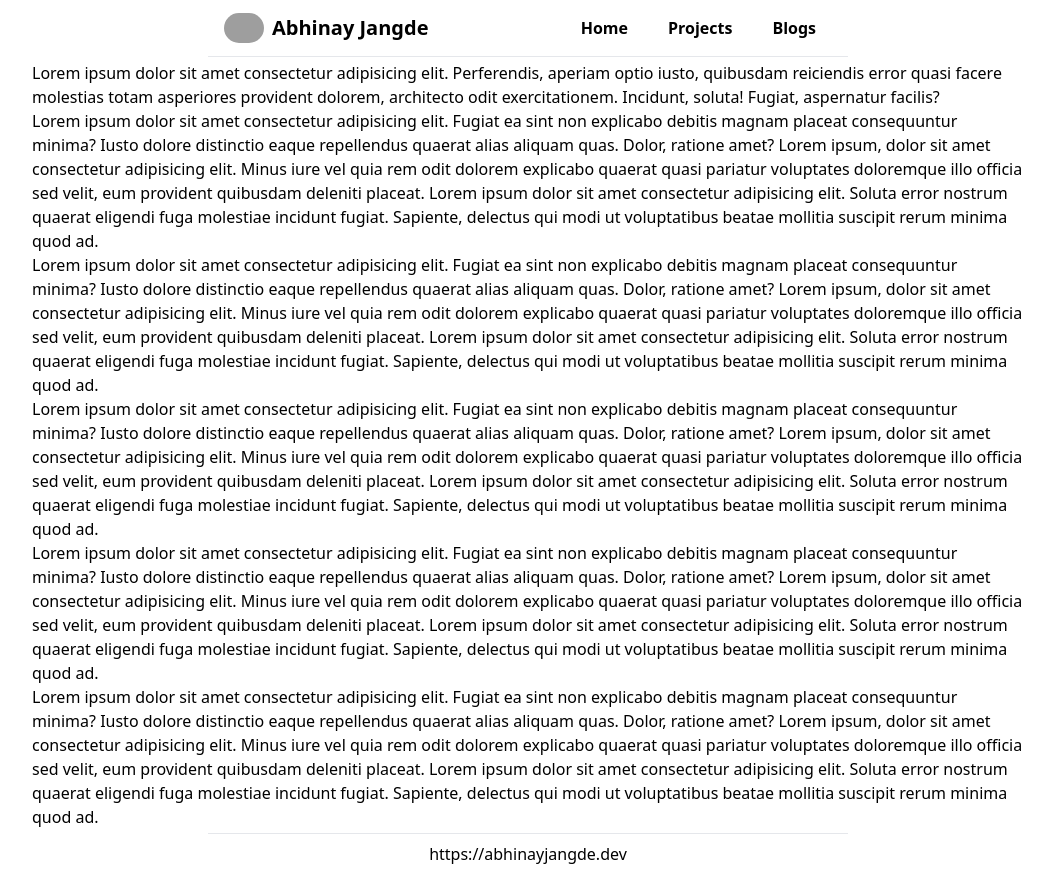
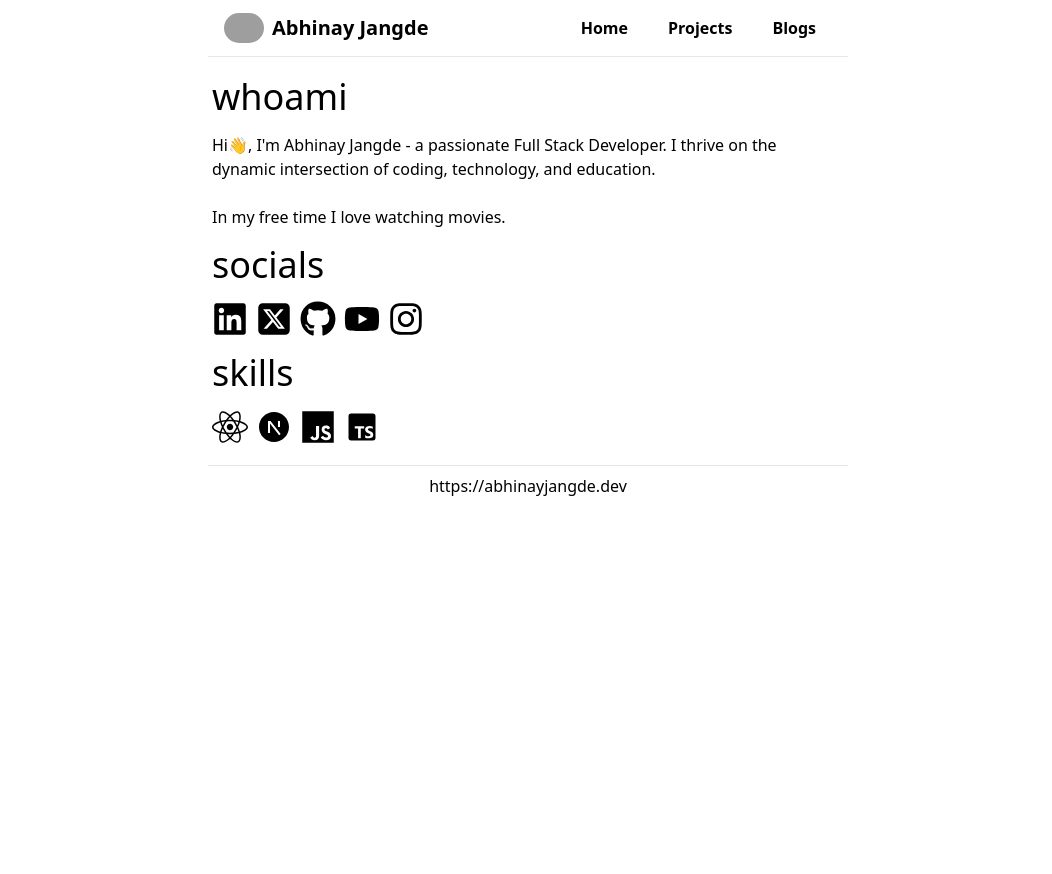
Before and after one commit to abhinayjangde/portfolio, a Next.js app: page / in a window 1280 px wide. Shown: the whole page, without its empty margins (112-1164 px from the left). After the commit the page ends 800 px from the top, so only its background shows below. Built offline with nearby package versions, Linux system fonts and the light colour scheme; grey boxes are pictures that could not be loaded.

Commit message:
skills and socials

```diff
--- a/app/layout.tsx
+++ b/app/layout.tsx
@@ -27,11 +27,15 @@ export default function RootLayout({
     return (
         <html lang="en">
             <body
-        className={`${geistSans.variable} ${geistMono.variable} antialiased`}
+                className={`${geistSans.variable} ${geistMono.variable} antialiased md:mx-80`}
             >
-      <Navbar/>
+                {" "}
+                <main className="container">
+                    <Navbar />
+
                     {children}
-        <Footer/>
+                    <Footer />
+                </main>
             </body>
         </html>
     );
--- a/app/page.tsx
+++ b/app/page.tsx
@@ -1,83 +1,13 @@
+import Skills from "@/components/Skills";
+import Socials from "@/components/Socials";
+import WhoAmI from "@/components/WhoAmI";
+
 export default function Home() {
     return (
-        <main className="container mx-auto">
-            <div className="md:mx-36 m-1">
-                Lorem ipsum dolor sit amet consectetur adipisicing elit.
-                Perferendis, aperiam optio iusto, quibusdam reiciendis error
-                quasi facere molestias totam asperiores provident dolorem,
-                architecto odit exercitationem. Incidunt, soluta! Fugiat,
-                aspernatur facilis?
-                <p>
-                    Lorem ipsum dolor sit amet consectetur adipisicing elit.
-                    Fugiat ea sint non explicabo debitis magnam placeat
-                    consequuntur minima? Iusto dolore distinctio eaque
-                    repellendus quaerat alias aliquam quas. Dolor, ratione amet?
-                    Lorem ipsum, dolor sit amet consectetur adipisicing elit.
-                    Minus iure vel quia rem odit dolorem explicabo quaerat quasi
-                    pariatur voluptates doloremque illo officia sed velit, eum
-                    provident quibusdam deleniti placeat. Lorem ipsum dolor sit
-                    amet consectetur adipisicing elit. Soluta error nostrum
-                    quaerat eligendi fuga molestiae incidunt fugiat. Sapiente,
-                    delectus qui modi ut voluptatibus beatae mollitia suscipit
-                    rerum minima quod ad.
-                </p>
-                <p>
-                    Lorem ipsum dolor sit amet consectetur adipisicing elit.
-                    Fugiat ea sint non explicabo debitis magnam placeat
-                    consequuntur minima? Iusto dolore distinctio eaque
-                    repellendus quaerat alias aliquam quas. Dolor, ratione amet?
-                    Lorem ipsum, dolor sit amet consectetur adipisicing elit.
-                    Minus iure vel quia rem odit dolorem explicabo quaerat quasi
-                    pariatur voluptates doloremque illo officia sed velit, eum
-                    provident quibusdam deleniti placeat. Lorem ipsum dolor sit
-                    amet consectetur adipisicing elit. Soluta error nostrum
-                    quaerat eligendi fuga molestiae incidunt fugiat. Sapiente,
-                    delectus qui modi ut voluptatibus beatae mollitia suscipit
-                    rerum minima quod ad.
-                </p>
-                <p>
-                    Lorem ipsum dolor sit amet consectetur adipisicing elit.
-                    Fugiat ea sint non explicabo debitis magnam placeat
-                    consequuntur minima? Iusto dolore distinctio eaque
-                    repellendus quaerat alias aliquam quas. Dolor, ratione amet?
-                    Lorem ipsum, dolor sit amet consectetur adipisicing elit.
-                    Minus iure vel quia rem odit dolorem explicabo quaerat quasi
-                    pariatur voluptates doloremque illo officia sed velit, eum
-                    provident quibusdam deleniti placeat. Lorem ipsum dolor sit
-                    amet consectetur adipisicing elit. Soluta error nostrum
-                    quaerat eligendi fuga molestiae incidunt fugiat. Sapiente,
-                    delectus qui modi ut voluptatibus beatae mollitia suscipit
-                    rerum minima quod ad.
-                </p>
-                <p>
-                    Lorem ipsum dolor sit amet consectetur adipisicing elit.
-                    Fugiat ea sint non explicabo debitis magnam placeat
-                    consequuntur minima? Iusto dolore distinctio eaque
-                    repellendus quaerat alias aliquam quas. Dolor, ratione amet?
-                    Lorem ipsum, dolor sit amet consectetur adipisicing elit.
-                    Minus iure vel quia rem odit dolorem explicabo quaerat quasi
-                    pariatur voluptates doloremque illo officia sed velit, eum
-                    provident quibusdam deleniti placeat. Lorem ipsum dolor sit
-                    amet consectetur adipisicing elit. Soluta error nostrum
-                    quaerat eligendi fuga molestiae incidunt fugiat. Sapiente,
-                    delectus qui modi ut voluptatibus beatae mollitia suscipit
-                    rerum minima quod ad.
-                </p>
-                <p>
-                    Lorem ipsum dolor sit amet consectetur adipisicing elit.
-                    Fugiat ea sint non explicabo debitis magnam placeat
-                    consequuntur minima? Iusto dolore distinctio eaque
-                    repellendus quaerat alias aliquam quas. Dolor, ratione amet?
-                    Lorem ipsum, dolor sit amet consectetur adipisicing elit.
-                    Minus iure vel quia rem odit dolorem explicabo quaerat quasi
-                    pariatur voluptates doloremque illo officia sed velit, eum
-                    provident quibusdam deleniti placeat. Lorem ipsum dolor sit
-                    amet consectetur adipisicing elit. Soluta error nostrum
-                    quaerat eligendi fuga molestiae incidunt fugiat. Sapiente,
-                    delectus qui modi ut voluptatibus beatae mollitia suscipit
-                    rerum minima quod ad.
-                </p>
-            </div>
+        <main className="p-1">
+            <WhoAmI/>
+            <Socials/>
+            <Skills/>
         </main>
     );
 }
--- a/components/Footer.tsx
+++ b/components/Footer.tsx
@@ -1,7 +1,7 @@
 export default function Footer(){
     return (
-        <footer className="md:mx-80">
-            <div className="container border-t border-t-gray-200 flex justify-center space-x-4 py-2">
+        <footer className="">
+            <div className="border-t border-t-gray-200 flex justify-center space-x-4 py-2">
                 <span>https://abhinayjangde.dev</span>
             </div>
         </footer>
--- a/components/Navbar.tsx
+++ b/components/Navbar.tsx
@@ -13,8 +13,8 @@ export default function Navbar() {
     };
 
     return (
-        <header className="sticky top-0 z-[20] md:mx-80 border-b border-b-gray-200">
-            <nav className="container bg-white mx-auto w-full flex items-center justify-between py-2 px-4">
+        <header className="sticky top-0 z-[20] border-b border-b-gray-200">
+            <nav className="bg-white mx-auto w-full flex items-center justify-between py-2 px-4">
                 <div className="">
                     <Link
                         href="/"
@@ -69,22 +69,25 @@ export default function Navbar() {
 
             </nav>
                 {isOpen && (
-                    <div className="flex md:hidden bg-white flex-col md:flex-row md:space-x-2 items-end font-semibold">
+                    <div className="flex absolute w-full md:hidden bg-white flex-col md:flex-row md:space-x-2 items-end font-semibold mb-2">
                         <Link
                             href="/"
                             className="hover:bg-gray-100 px-4 py-2 rounded-full"
+                            onClick={toggleNavbar}
                         >
                             Home
                         </Link>
                         <Link
                             href="/projects"
                             className="hover:bg-gray-100 px-4 py-2 rounded-full"
+                            onClick={toggleNavbar}
                         >
                             Projects
                         </Link>
                         <Link
                             href="/blogs"
                             className="hover:bg-gray-100 px-4 py-2 rounded-full"
+                            onClick={toggleNavbar}
                         >
                             Blogs
                         </Link>
--- /dev/null
+++ b/components/Skills.tsx
@@ -0,0 +1,19 @@
+
+import { FaReact } from "react-icons/fa";
+import { RiNextjsFill } from "react-icons/ri";
+import { IoLogoJavascript } from "react-icons/io5";
+import { BiLogoTypescript } from "react-icons/bi";
+
+export default function Skills() {
+    return (
+        <section className="my-4">
+            <h2 className="text-3xl md:text-4xl my-4">skills</h2>
+            <div className="flex text-4xl space-x-2">
+                <FaReact />
+                <RiNextjsFill />
+                <IoLogoJavascript />
+                <BiLogoTypescript />
+            </div>
+        </section>
+    );
+}
--- /dev/null
+++ b/components/Socials.tsx
@@ -0,0 +1,31 @@
+import Link from "next/link";
+import { FaLinkedin } from "react-icons/fa";
+import { FaGithub } from "react-icons/fa";
+import { FaSquareXTwitter } from "react-icons/fa6";
+import { FaYoutube } from "react-icons/fa";
+import { FaInstagram } from "react-icons/fa";
+
+export default function Socials() {
+    return (
+        <section className="my-4">
+            <h2 className="text-3xl md:text-4xl my-4">socials</h2>
+            <div className="flex text-4xl space-x-2">
+                <Link href="https://www.linkedin.com/in/abhinay-jangde-a195011b9/">
+                    <FaLinkedin />
+                </Link>
+                <Link href="https://x.com/AbhinayJangde">
+                    <FaSquareXTwitter />
+                </Link>
+                <Link href="https://github.com/abhinayjangde">
+                    <FaGithub />
+                </Link>
+                <Link href="https://www.youtube.com/@abhinayjangde">
+                  <FaYoutube />
+                </Link>
+                <Link href="https://www.instagram.com/abhinayjangde">
+                 <FaInstagram />
+                </Link>
+            </div>
+        </section>
+    );
+}
--- /dev/null
+++ b/components/WhoAmI.tsx
@@ -0,0 +1,15 @@
+
+
+export default function WhoAmI(){
+
+    return (
+        <section className="my-4">
+            <h2 className="text-3xl md:text-4xl my-4">whoami</h2>
+            <div>
+                <p>Hi👋, I&apos;m Abhinay Jangde - a passionate Full Stack Developer.  I thrive on the dynamic intersection of coding, technology, and education.</p>
+                <br />
+                <p>In my free time I love watching movies.</p>
+            </div>
+        </section>
+    )
+}
```
Lines whose indentation alone changed are shown as unchanged.
